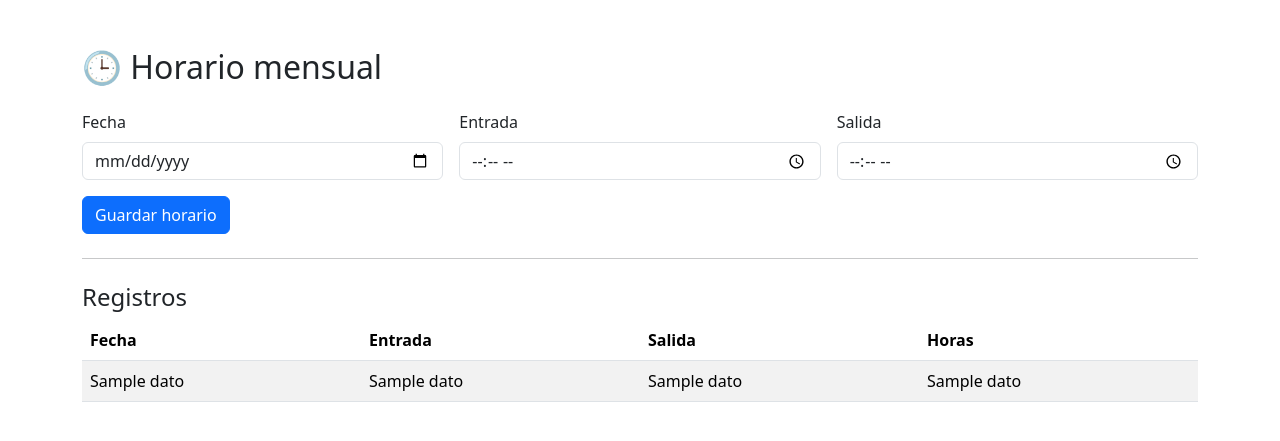
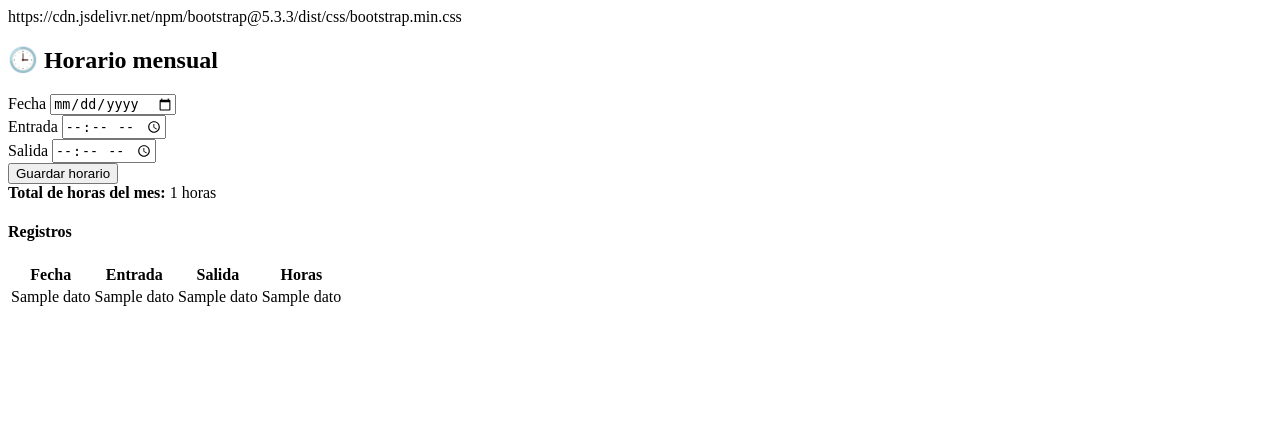
Before and after one commit to danielloal/horario-web, a Flask app: template templates/index.html in a window 1280 px wide. Shown: the top 441 px of the page. Run offline with Flask 3, Linux system fonts and the light colour scheme; the template is opened without the code that fills it: most values are stand-ins (such as "Sample title", 1, 10 or a date in 2020).

Commit message:
App completa con total mensual

```diff
--- a/app.py
+++ b/app.py
@@ -5,6 +5,7 @@ import os
 
 app = Flask(__name__)
 
+# Base de datos (Render solo permite escribir en /tmp)
 DB = os.path.join("/tmp", "horario.db")
 
 
@@ -23,6 +24,8 @@ def conectar():
 
 @app.route("/", methods=["GET", "POST"])
 def index():
+
+    # ----- GUARDAR NUEVO HORARIO -----
     if request.method == "POST":
         fecha = request.form["fecha"]
         entrada = request.form["entrada"]
@@ -46,13 +49,21 @@ def index():
 
         return redirect("/")
 
+    # ----- MOSTRAR DATOS -----
     con = conectar()
     datos = con.execute(
         "SELECT fecha, entrada, salida, horas FROM horarios ORDER BY fecha"
     ).fetchall()
     con.close()
 
-    return render_template("index.html", datos=datos)
+    # Calcular total mensual
+    total_horas = sum(h for _, _, _, h in datos)
+
+    return render_template(
+        "index.html",
+        datos=datos,
+        total_horas=total_horas
+    )
 
 
 if __name__ == "__main__":
--- a/templates/index.html
+++ b/templates/index.html
@@ -4,16 +4,18 @@
     <meta charset="UTF-8">
     <title>Horario mensual</title>
 
-    <!-- Bootstrap: hace que la web sea bonita automáticamente -->
-    <link href="https://cdn.jsdelivr.net/npm/bootstrap@5.3.3/dist/css/bootstrap.min.css" rel="stylesheet">
+    <!-- Bootstrap -->
+    https://cdn.jsdelivr.net/npm/bootstrap@5.3.3/dist/css/bootstrap.min.css
 </head>
+
 <body>
 
 <div class="container mt-5">
 
     <h2 class="mb-4">🕒 Horario mensual</h2>
 
-    <form method="post" class="row g-3">
+    <!-- FORMULARIO -->
+    <form method="post" class="row g-3 mb-4">
         <div class="col-md-4">
             <label class="form-label">Fecha</label>
             <input type="date" name="fecha" class="form-control" required>
@@ -34,9 +36,13 @@
         </div>
     </form>
 
-    <hr class="my-4">
+    <!-- TOTAL MENSUAL -->
+    <div class="alert alert-info">
+        <strong>Total de horas del mes:</strong> {{ total_horas }} horas
+    </div>
 
-    <h4>Registros</h4>
+    <!-- TABLA -->
+    <h4 class="mt-4">Registros</h4>
 
     <table class="table table-striped">
         <thead>
@@ -48,7 +54,7 @@
             </tr>
         </thead>
         <tbody>
-            {% for f,e,s,h in datos %}
+            {% for f, e, s, h in datos %}
             <tr>
                 <td>{{ f }}</td>
                 <td>{{ e }}</td>
```
